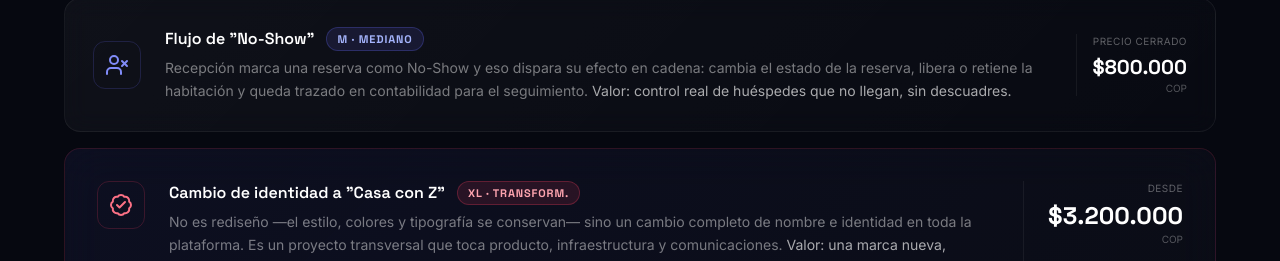
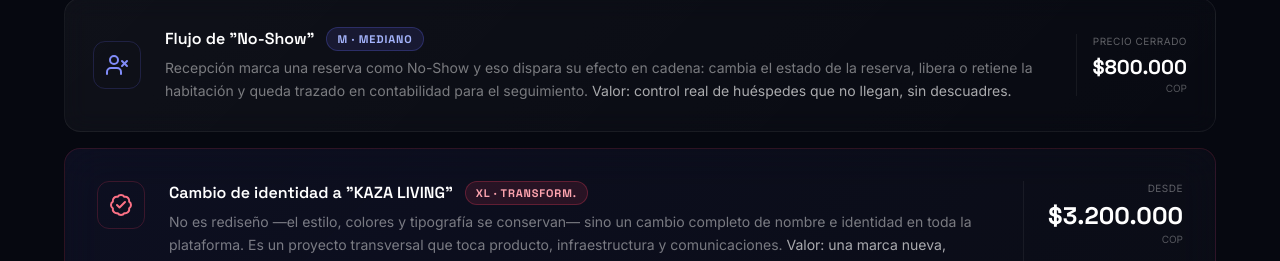
Before and after one commit to molnic/opesuites-propuesta, a plain HTML site: page desarrollos-adicionales.html in a window 1280 px wide. Shown: the part 3174-3435 px from the top of the page. Drawn offline with nearby package versions, Linux system fonts and the light colour scheme.

Commit message:
Rename rebrand item from "Casa con Z" to "KAZA LIVING"
Co-Authored-By: Claude Opus 4.8 (1M context) <noreply@anthropic.com>

```diff
--- a/desarrollos-adicionales.html
+++ b/desarrollos-adicionales.html
@@ -476,7 +476,7 @@
         </div>
       </div>
 
-      <!-- Item 4: Casa con Z (XL, expanded) -->
+      <!-- Item 4: KAZA LIVING (XL, expanded) -->
       <div class="rv d4 glass-strong rounded-2xl p-6 md:p-8 border border-rose-500/15">
         <div class="flex flex-col md:flex-row gap-6 md:items-start">
           <div class="w-12 h-12 rounded-xl bg-rose-500/12 border border-rose-500/20 flex items-center justify-center flex-shrink-0">
@@ -484,7 +484,7 @@
           </div>
           <div class="flex-1 min-w-0">
             <div class="flex items-center gap-3 mb-1.5 flex-wrap">
-              <h3 class="font-display font-semibold text-white">Cambio de identidad a "Casa con Z"</h3>
+              <h3 class="font-display font-semibold text-white">Cambio de identidad a "KAZA LIVING"</h3>
               <span class="lv lv-xl">XL · TRANSFORM.</span>
             </div>
             <p class="text-sm text-white/45 leading-relaxed mb-6">
```
